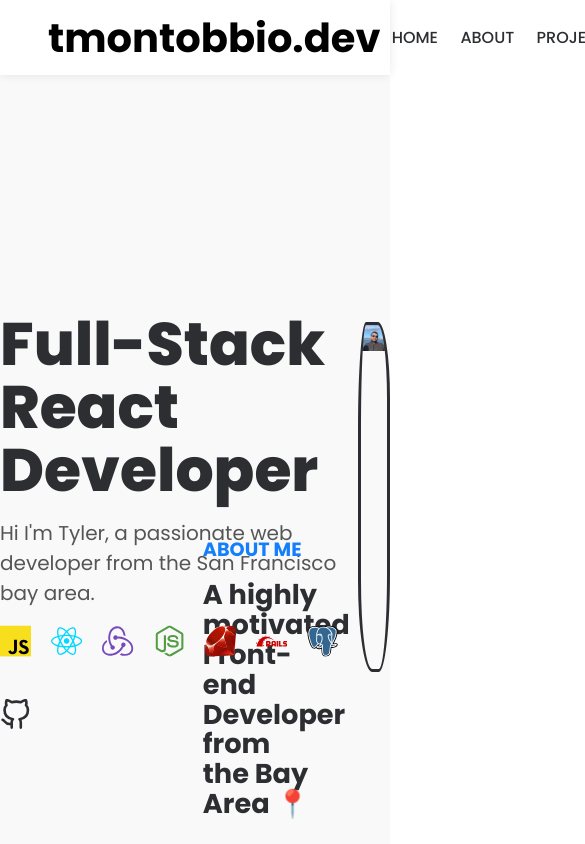
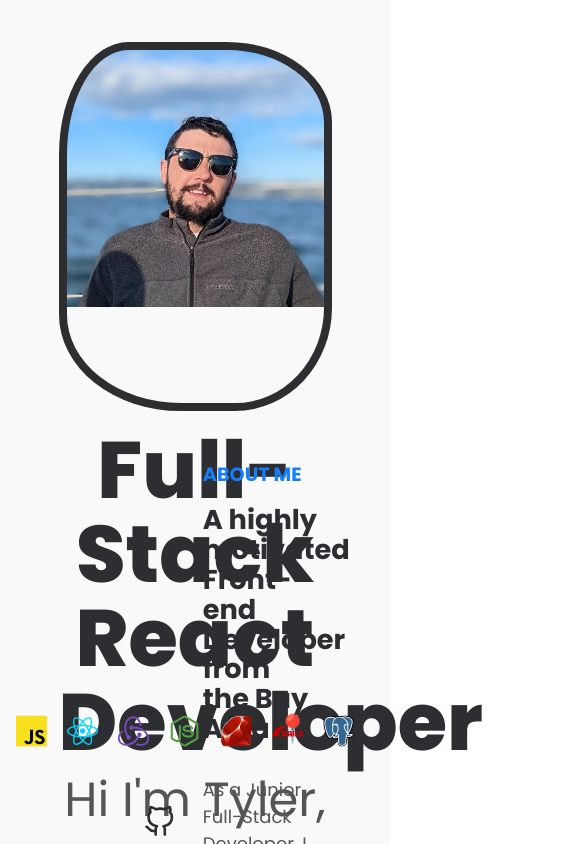
Before and after one commit to tmontobbio/tmontobbio-dev-v3, a React (Vite) app: page / in a window 390 px wide. Shown: the top 844 px of the page, 585 px wide, since content can reach past the window. Built offline with nearby package versions, Linux system fonts and the light colour scheme; some icons are missing.

Commit message:
fixed mobile (home) and broke desktop (home)

```diff
--- a/src/App.css
+++ b/src/App.css
@@ -200,6 +200,17 @@
   background-color: #f9f9f9;
 }
 
+#greeting-img {
+  float: right;
+  border: 3px solid #2d2e32;
+  animation: 15s blob infinite;
+  background-image: url("/tyler.png");
+  width: 350px;
+  height: 350px;
+  background-size: contain;
+  background-repeat: no-repeat;
+}
+
 #greeting {
   display: flex;
   align-items: center;
@@ -225,17 +236,6 @@
 #greeting-text p {
   font-size: 2.5ch;
   font-weight: 400;
-}
-
-#greeting-img {
-  float: right;
-  border: 3px solid #2d2e32;
-  animation: 15s blob infinite;
-  background-image: url("/tyler.png");
-  width: 350px;
-  height: 350px;
-  background-size: contain;
-  background-repeat: no-repeat;
 }
 
 .icon {
@@ -425,59 +425,62 @@
 /*# # # # # # # # MOBILE # # # # # # # # */
 /*# # # # # # # # MOBILE # # # # # # # # */
 
-@media (max-width: 1920px) {}
+@media only screen and (max-width: 1440px) {
+  /*# # # # # # # # NAV # # # # # # # # */
+  /*# # # # # # # # NAV # # # # # # # # */
+  /*# # # # # # # # NAV # # # # # # # # */
 
-
-@media (max-width: 1440px) {
+  #nav {
+    display: none;
+  }
 
   /*# # # # # # # # HOME # # # # # # # # */
   /*# # # # # # # # HOME # # # # # # # # */
   /*# # # # # # # # HOME # # # # # # # # */
 
-  #home {
-    background-color: #f9f9f9;
+  #greeting {
+    display: flex;
+    flex-direction: column;
+    align-items: center;
+    justify-content: flex-start;
+    padding-top: 5vh;
+    height: 100vh;
+    gap: 2vh;
   }
 
-  .greeting {
-    flex-direction: column-reverse;
-    justify-content: flex-end;
-    padding-top: 3ch;
-    gap: 40px;
+  #greeting-img {
+    border: .5rem solid #2d2e32;
+    animation: 15s blob infinite;
+    background-image: url("/tyler.png");
+    width: 70vw;
+    height: 50vh;
   }
 
-  .greeting-text {
-    width: 100%;
+  #greeting-text {
+    width: 70vw;
+    height: 30vh;
+    display: flex;
+    flex-direction: column;
+    justify-content: space-between;
     text-align: center;
-    gap: 4rem;
   }
 
-  .greeting-img {
-    width: 100%;
-    height: 40%;
-    background-image: url("/tyler.png");
-    background-size: cover;
+  #greeting-text h1 {
+    font-size: 10ch;
+    padding: 0;
   }
 
-  .greeting-text h1 {
-    font-size: 13ch;
-    padding: 2rem 0 2rem 0;
-  }
-
-  .greeting-text p {
+  #greeting-text p {
     font-size: 6ch;
     font-weight: 400;
   }
 
   .icon {
-    margin: 30px 20px 0 0;
     height: 8vw;
     width: 8vw;
   }
 
-
   .btn-container {
-    display: flex;
-    align-items: center;
     justify-content: space-between;
   }
 
--- a/src/home/Home.jsx
+++ b/src/home/Home.jsx
@@ -15,9 +15,11 @@
     return (
         <div id="home">
             <div id="greeting">
+                <div id="greeting-img" />
                 <div id="greeting-text">
                     <h1>Full-Stack React Developer</h1>
                     <p>Hi I&apos;m Tyler, a passionate web developer from the San Francisco bay area.</p>
+                </div>
                 <div className="btn-container">
                     <p className="tech-stack-header">Tech Stack  | </p>
                     <JavaScript className="icon ts" />
@@ -35,9 +37,8 @@
                     <a href="https://www.linkedin.com/in/tmontobbio" target="_blank" rel="noreferrer">
                         <PiLinkedinLogoBold className="icon btn" />
                     </a>
+
                 </div>
-                </div>
-                <div id="greeting-img" />
             </div>
         </div>
     )
```
Also changed, not shown: 1 other file (tests, documents, lock files or other folders). Lines whose indentation alone changed are shown as unchanged.
